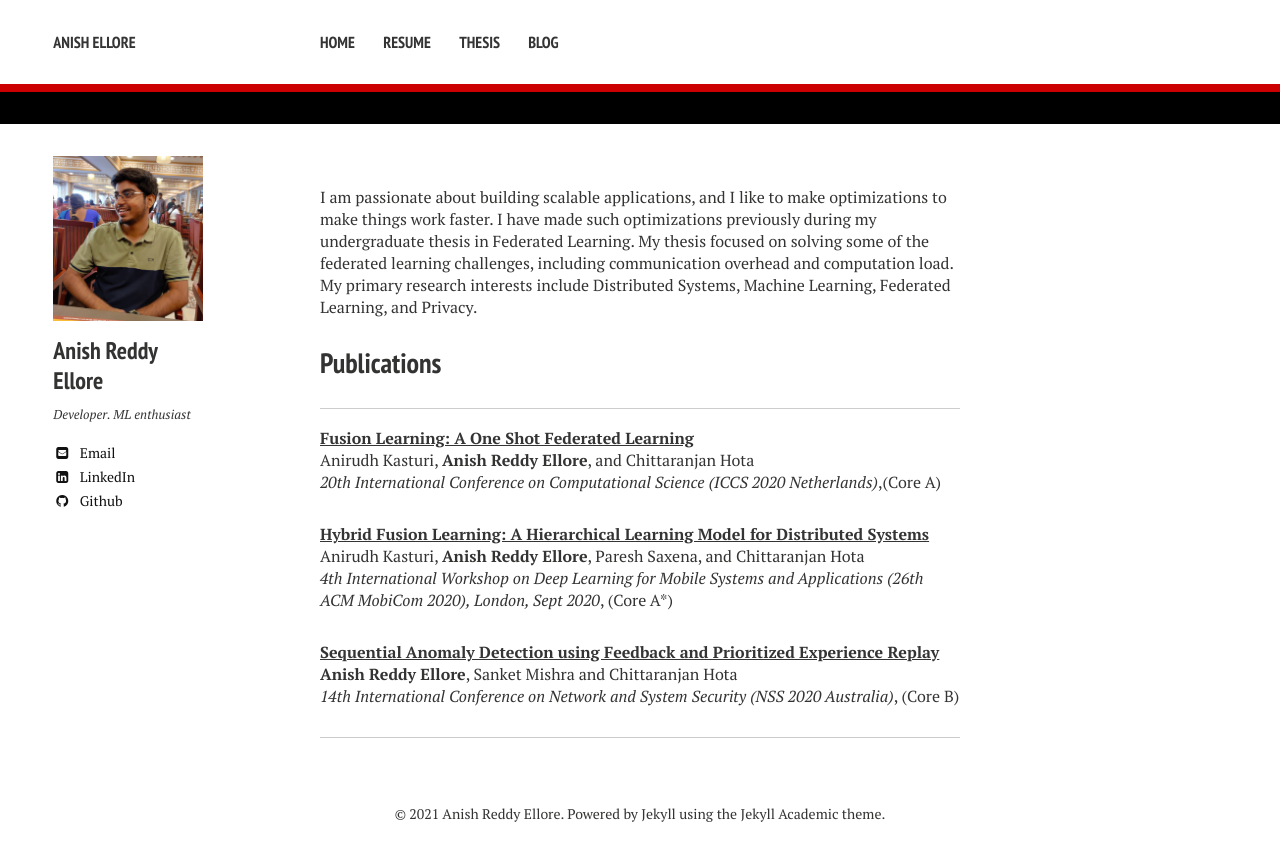
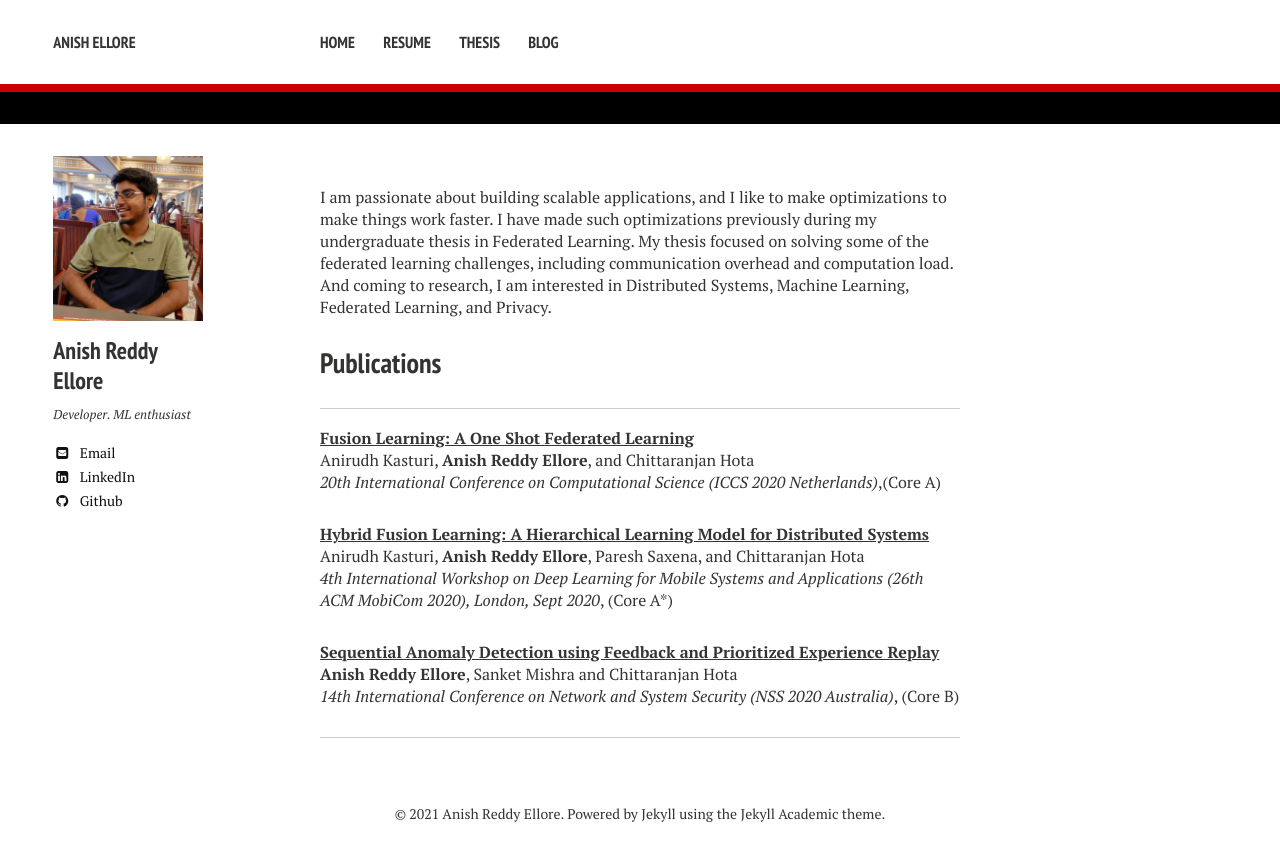
Before and after one commit to AnishEllore/anishellore.github.io, a Jekyll site: the page built from index.md, in a window 1280 px wide. Shown: the top 861 px of the page. Built offline with Jekyll 4.4.1, drawn with Linux system fonts in a browser that asks for light colours; nearby versions of some CDN libraries.

Commit message:
Update index.md

```diff
--- a/index.md
+++ b/index.md
@@ -2,7 +2,7 @@
 layout: page
 excerpt: "Anish Ellore's personal website"
 ---
-I am passionate about building scalable applications, and I like to make optimizations to make things work faster. I have made such optimizations previously during my undergraduate thesis in Federated Learning. My thesis focused on solving some of the federated learning challenges, including communication overhead and computation load. My primary research interests include Distributed Systems, Machine Learning, Federated Learning, and Privacy.
+I am passionate about building scalable applications, and I like to make optimizations to make things work faster. I have made such optimizations previously during my undergraduate thesis in Federated Learning. My thesis focused on solving some of the federated learning challenges, including communication overhead and computation load. And coming to research, I am interested in Distributed Systems, Machine Learning, Federated Learning, and Privacy.
 ## Publications
 ----
 
```
